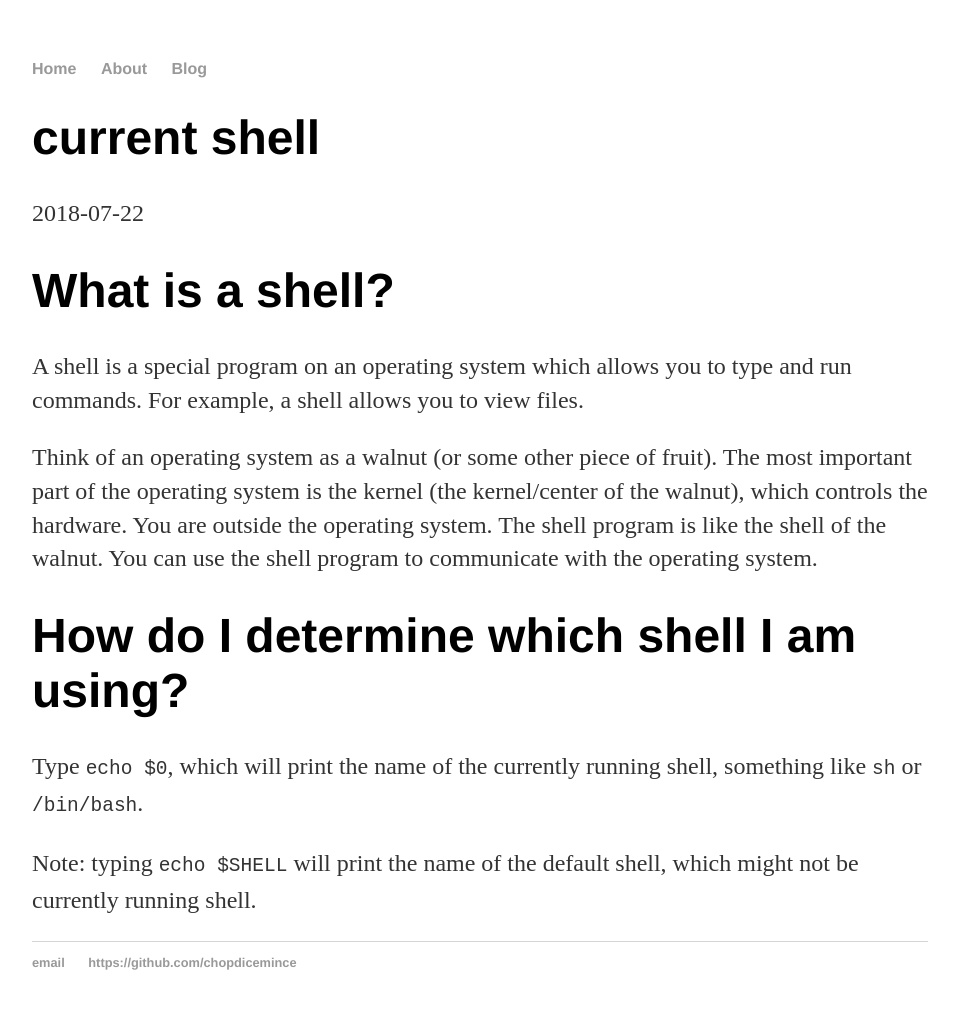
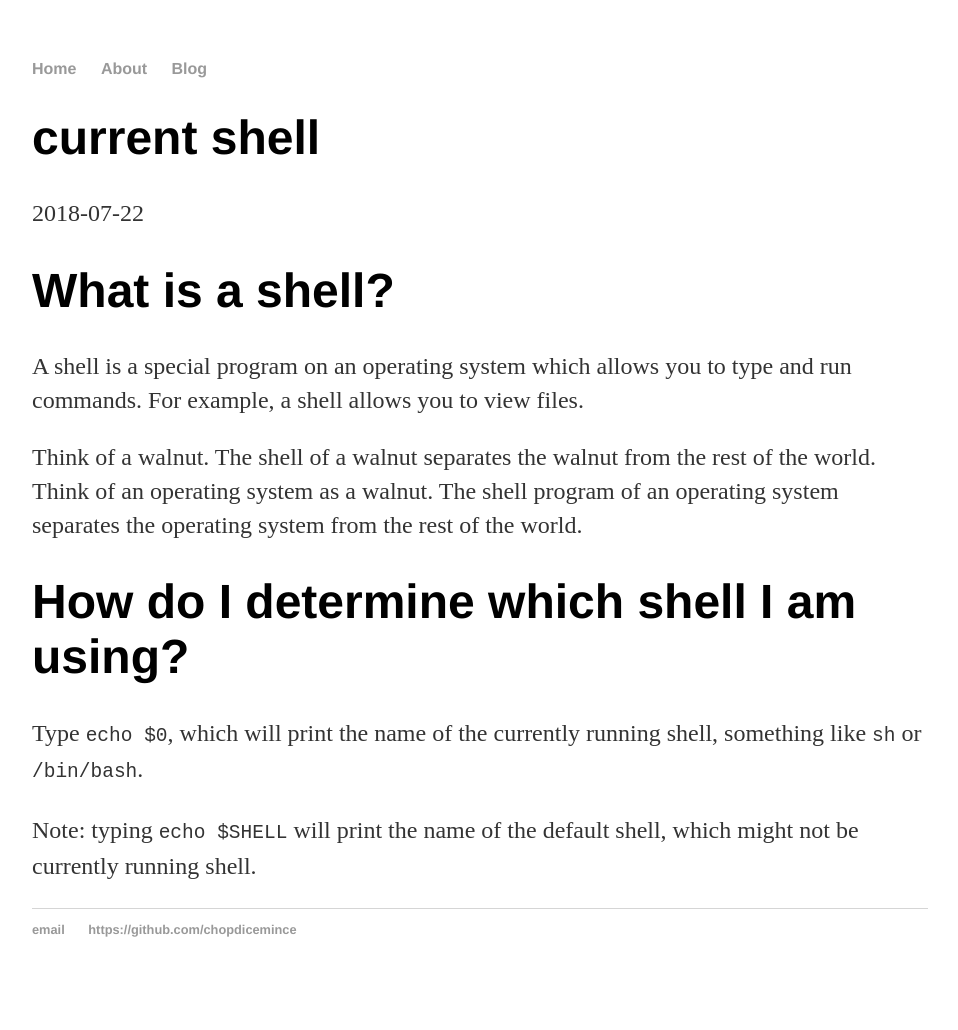
Before and after one commit to chopdicemince/chopdicemince.github.io, a Jekyll site: the page built from _posts/2018-07-22-current-shell.md, in a window 1280 px wide. Shown: the whole page, without its empty margins (160-1118 px from the left). Built offline with Jekyll 4.4.1, drawn with Linux system fonts in a browser that asks for light colours; after the commit the page ends 997 px from its top, so only the background shows below that.

Commit message:
Change analogy about shell

```diff
--- a/_posts/2018-07-22-current-shell.md
+++ b/_posts/2018-07-22-current-shell.md
@@ -8,7 +8,7 @@ date: 2018-07-22
 
 A shell is a special program on an operating system which allows you to type and run commands. For example, a shell allows you to view files.
 
-Think of an operating system as a walnut (or some other piece of fruit). The most important part of the operating system is the kernel (the kernel/center of the walnut), which controls the hardware. You are outside the operating system. The shell program is like the shell of the walnut. You can use the shell program to communicate with the operating system.
+Think of a walnut. The shell of a walnut separates the walnut from the rest of the world. Think of an operating system as a walnut. The shell program of an operating system separates the operating system from the rest of the world.
 
 # How do I determine which shell I am using?
 
```
